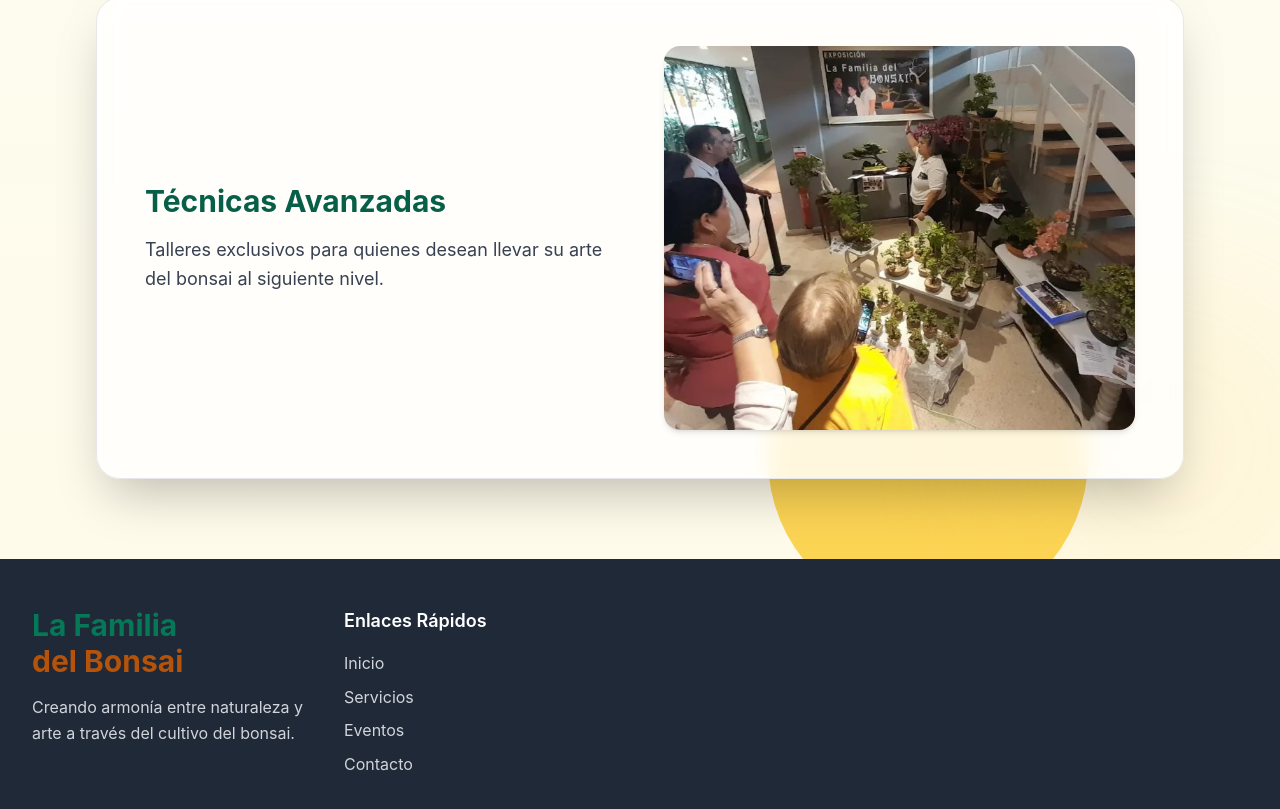
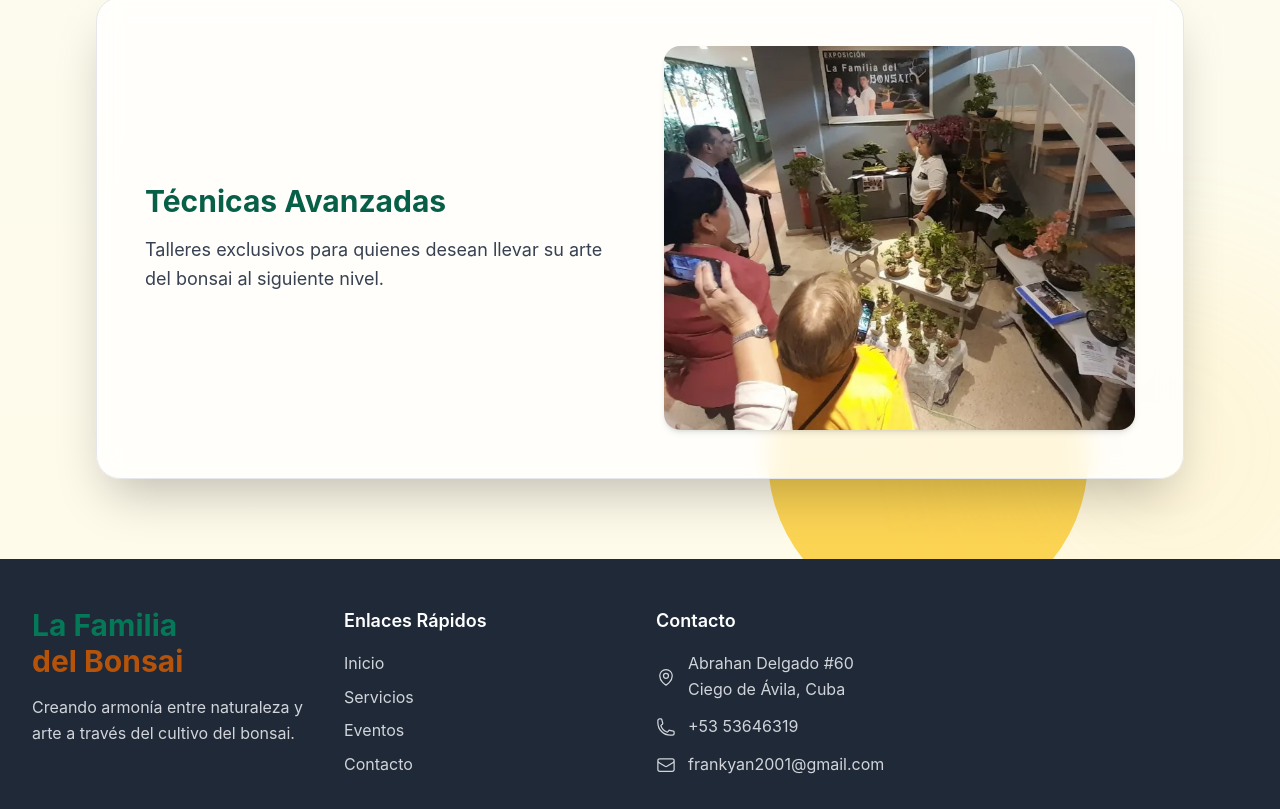
Before and after one commit to FrankyAntonioRodriguezHernandez/la-familia-del-bonsai-React, a React (Create React App) app: page /events in a window 1280 px wide. Shown: the part 2567-3376 px from the top of the page. Built offline with nearby package versions, Linux system fonts and the light colour scheme.

Commit message:
Creando Contacto en el Footer

```diff
--- a/src/components/Footer.jsx
+++ b/src/components/Footer.jsx
@@ -43,7 +43,31 @@ const Footer = () =>{
                     </a>
                 </li>
                 </ul>
-          </div>
+            </div>
+
+            <div className="flex flex-col">
+              <h4 className="text-lg font-semibold mb-4">Contacto</h4>
+              <ul className="space-y-3">
+                <li className="flex">
+              <div className="flex items-center">
+                <MapPinIcon className="h-5 w-5 text-gray-300 mr-3 flex-shrink-0" />
+              </div>
+              <span className="text-gray-300">
+                Abrahan Delgado #60 <br />
+                Ciego de Ávila, Cuba
+              </span>
+                </li>
+                <li className="flex items-center">
+                  <PhoneIcon className="h-5 w-5 text-gray-300 mr-3 flex-shrink-0" />
+                  <span className="text-gray-300">+53 53646319</span>
+                </li>
+                <li className="flex items-center">
+                <EnvelopeIcon className="h-5 w-5 text-gray-300 mr-3 flex-shrink-0" />
+                  <span className="text-gray-300">frankyan2001@gmail.com</span>
+                </li>
+              </ul>
+            </div>
+
 
         </div>
 
```
